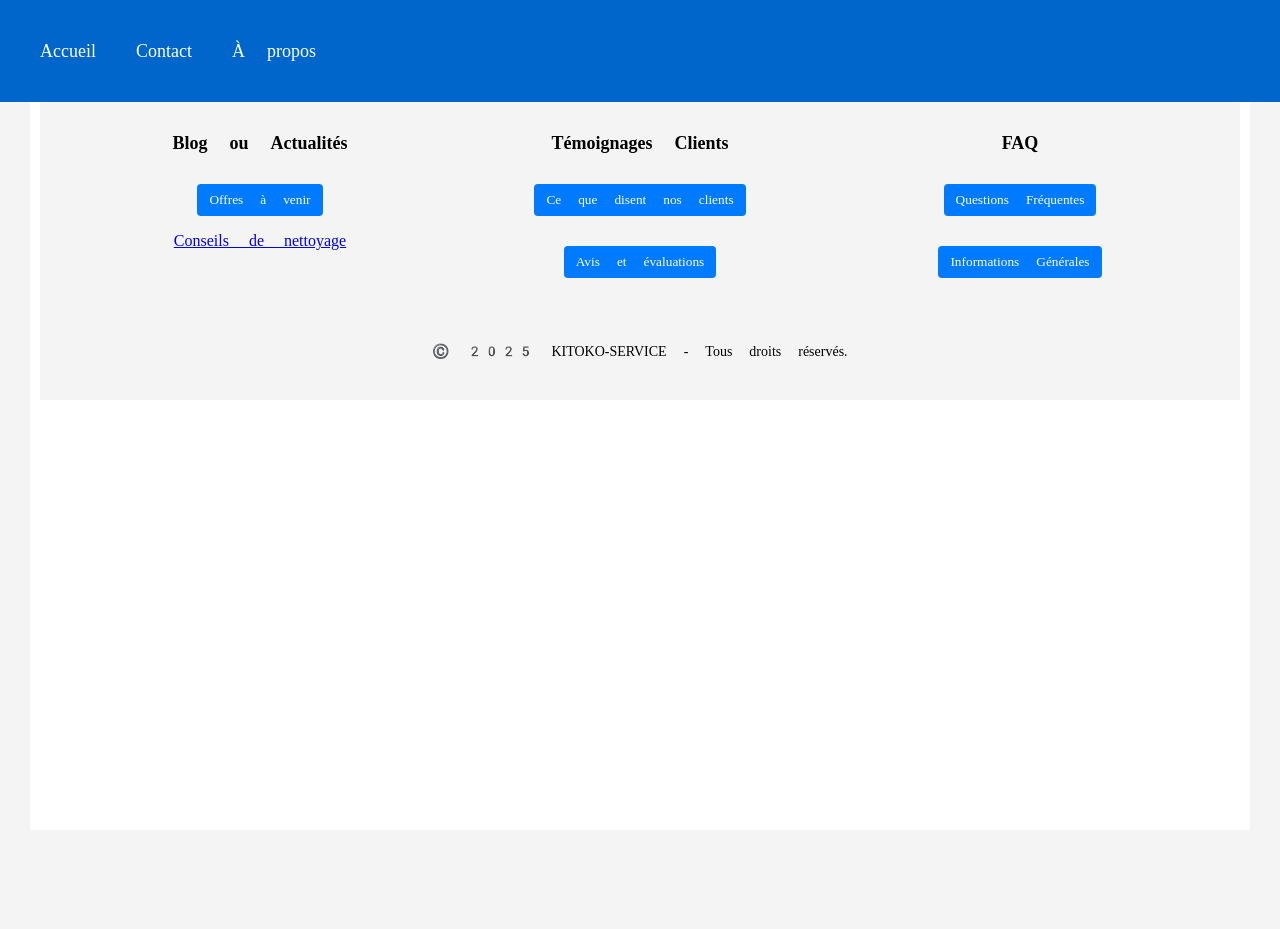
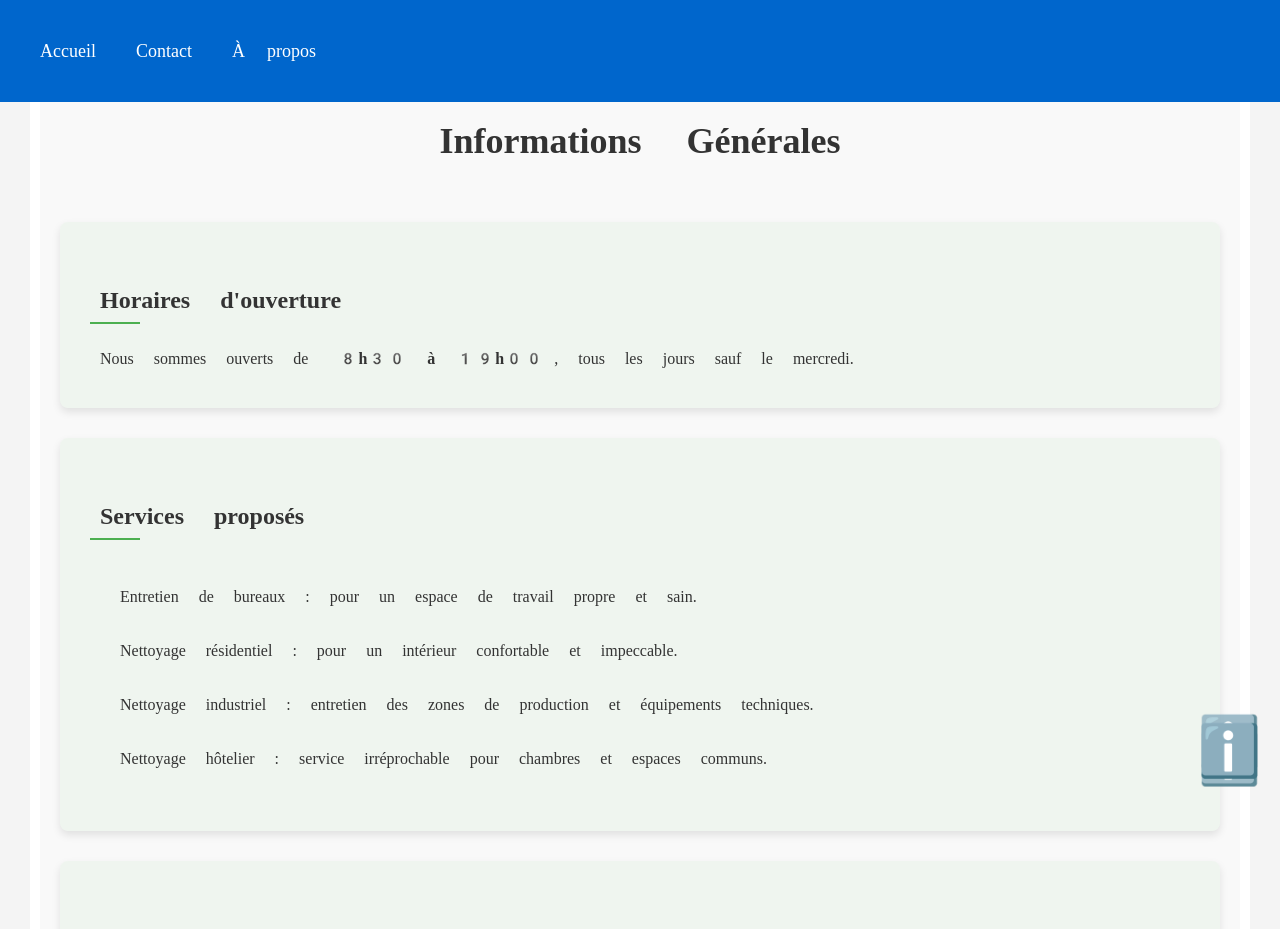
Before and after one commit to LOICKITOKO/kitoko-service, a React (Create React App) app in the folder frontend/: page /informations-generales in a window 1280 px wide. Shown: the top 929 px of the page. Before the commit the page ends 860 px from the top, so only its background shows below. Built offline with nearby package versions, Linux system fonts and the light colour scheme.

Commit message:
add task

```diff
--- a/frontend/src/App.js
+++ b/frontend/src/App.js
@@ -8,6 +8,7 @@ import videoB from './videos/videoB.mp4';
 import videoC from './videos/videoC.mp4';
 import videoE from './videos/videoE.mp4'; // Vidéo ajoutée pour nettoyage hôtelier
 import CleaningTips from './pages/CleaningTips'; // Import du composant CleaningTips
+import GeneralInfo from './pages/GeneralInfo';
 
 function App() {
   const [formData, setFormData] = useState({
@@ -187,6 +188,7 @@ function App() {
 
           {/* Page Conseils de nettoyage */}
           <Route path="/conseils-de-nettoyage" element={<CleaningTips />} />
+	  <Route path="/informations-generales" element={<GeneralInfo />} />
         </Routes>
 
         {/* Footer */}
@@ -225,10 +227,10 @@ function App() {
                 <li>
                   <button onClick={() => alert('Questions Fréquentes')} className="link-button">Questions Fréquentes</button>
                 </li>
-                <li>
-                  <button onClick={() => alert('Informations Générales')} className="link-button">Informations Générales</button>
-                </li>
-              </ul>
+                   <Link to="/informations-generales" className="link-button">
+                     Informations Générales
+                   </Link>
+                 </ul>
             </div>
           </div>
 
--- /dev/null
+++ b/frontend/src/pages/GeneralInfo.css
@@ -0,0 +1,177 @@
+/* GeneralInfo.css */
+.general-info-page {
+  padding: 20px;
+  font-family: Arial, sans-serif;
+  background-color: #f9f9f9; /* Légère couleur de fond pour toute la page */
+}
+
+h1 {
+  text-align: center;
+  margin-bottom: 30px;
+  color: #333;
+  font-size: 36px;
+  animation: fadeIn 2s ease-in-out;
+  margin: 50px;
+}
+
+@keyframes fadeIn {
+  from {
+    opacity: 0;
+  }
+  to {
+    opacity: 1;
+  }
+}
+
+.info-category {
+  margin-bottom: 30px;
+  background-color: #ffffff; /* Fond blanc pour chaque catégorie */
+  border-radius: 8px; /* Bords arrondis pour un effet plus doux */
+  box-shadow: 0 4px 8px rgba(0, 0, 0, 0.1); /* Ombre portée subtile */
+  padding: 20px;
+  transition: all 0.3s ease-in-out;
+}
+
+/* Légère élévation au survol des catégories */
+.info-category:hover {
+  transform: translateY(-5px);
+  box-shadow: 0 6px 12px rgba(0, 0, 0, 0.15);
+}
+
+.info-category h2 {
+  font-size: 24px;
+  color: #333;
+  margin-bottom: 15px;
+  position: relative;
+  font-weight: bold;
+}
+
+/* Animation pour le titre de chaque catégorie */
+.info-category h2::after {
+  content: "";
+  position: absolute;
+  bottom: 0;
+  left: 0;
+  width: 50px;
+  height: 2px;
+  background-color: #4CAF50;
+  animation: slideIn 1s ease-in-out;
+}
+
+@keyframes slideIn {
+  0% {
+    width: 0;
+    left: 0;
+  }
+  100% {
+    width: 50px;
+    left: 0;
+  }
+}
+
+ul {
+  list-style: none;
+  padding-left: 20px;
+}
+
+ul li {
+  margin: 10px 0;
+  font-size: 16px;
+  line-height: 1.5;
+  opacity: 0;
+  transform: translateY(20px);
+  animation: fadeInUp 0.8s ease-out forwards; /* 'forwards' pour maintenir l'état final */
+  transition: transform 0.3s ease-in-out;
+}
+
+ul li:hover {
+  transform: translateY(-5px); /* Léger soulèvement au survol */
+  color: #4CAF50; /* Changement de couleur */
+}
+
+ul li:nth-child(odd) {
+  animation-delay: 0.2s;
+}
+
+ul li:nth-child(even) {
+  animation-delay: 0.4s;
+}
+
+@keyframes fadeInUp {
+  from {
+    opacity: 0;
+    transform: translateY(20px);
+  }
+  to {
+    opacity: 1;
+    transform: translateY(0);
+  }
+}
+
+/* Responsiveness */
+@media (max-width: 768px) {
+  .info-category h2 {
+    font-size: 22px;
+  }
+
+  ul li {
+    font-size: 14px;
+  }
+
+  h1 {
+    font-size: 28px; /* Ajustement du titre sur mobile */
+  }
+}
+
+/* Animation d'icône flottante (🔒 devient ℹ️ pour l'info générale) */
+.info-category::after {
+  content: "ℹ️"; /* Icône représentant les informations générales */
+  font-size: 50px;
+  position: absolute;
+  right: 20px;
+  bottom: 20px;
+  animation: float 4s ease-in-out infinite;
+}
+
+/* Animation d'icône flottante (ℹ️) */
+@keyframes float {
+  0% {
+    transform: translateY(-10px);
+    opacity: 0.8;
+  }
+  50% {
+    transform: translateY(0);
+    opacity: 1;
+  }
+  100% {
+    transform: translateY(10px);
+    opacity: 0.8;
+  }
+}
+
+/* Animation des icônes en rotation avec délai */
+.info-category:nth-child(1)::after {
+  animation-delay: 0s;
+}
+
+.info-category:nth-child(2)::after {
+  animation-delay: 1.2s;
+}
+
+.info-category:nth-child(3)::after {
+  animation-delay: 2.4s;
+}
+
+/* Jeux de lumière pour chaque catégorie */
+.info-category {
+  animation: lightPlay 3.5s infinite;
+}
+
+@keyframes lightPlay {
+  0%, 100% {
+    background-color: transparent;
+  }
+  50% {
+    background-color: rgba(76, 175, 80, 0.1);
+  }
+}
--- /dev/null
+++ b/frontend/src/pages/GeneralInfo.js
@@ -0,0 +1,48 @@
+import React from "react";
+import { FaClock, FaBroom, FaFileSignature, FaShieldAlt } from "react-icons/fa";
+import './GeneralInfo.css';
+
+const GeneralInfo = () => {
+  return (
+    <div className="general-info-page">
+      <h1>Informations Générales</h1>
+      <div className="info-category">
+        <FaClock className="info-icon" />
+        <div>
+          <h2>Horaires d'ouverture</h2>
+          <p>Nous sommes ouverts de <strong>8h30 à 19h00</strong>, tous les jours sauf le mercredi.</p>
+        </div>
+      </div>
+      <div className="info-category">
+        <FaBroom className="info-icon" />
+        <div>
+          <h2>Services proposés</h2>
+          <ul>
+            <li>Entretien de bureaux : pour un espace de travail propre et sain.</li>
+            <li>Nettoyage résidentiel : pour un intérieur confortable et impeccable.</li>
+            <li>Nettoyage industriel : entretien des zones de production et équipements techniques.</li>
+            <li>Nettoyage hôtelier : service irréprochable pour chambres et espaces communs.</li>
+          </ul>
+        </div>
+      </div>
+      <div className="info-category">
+        <FaFileSignature className="info-icon" />
+        <div>
+          <h2>Matricule d'agréé</h2>
+          <p>Certification officielle <strong>en attente</strong>.</p>
+        </div>
+      </div>
+      <div className="info-category">
+        <FaShieldAlt className="info-icon" />
+        <div>
+          <h2>Politique de confidentialité</h2>
+          <p>
+            Nous nous engageons à protéger vos informations personnelles. Vos données ne seront utilisées que pour fournir nos services, conformément aux réglementations en vigueur. Consultez notre <a href="#">politique complète</a> pour plus d’informations.
+          </p>
+        </div>
+      </div>
+    </div>
+  );
+};
+
+export default GeneralInfo;
```
Also changed, not shown: 1 other file (tests, documents, lock files or other folders).
